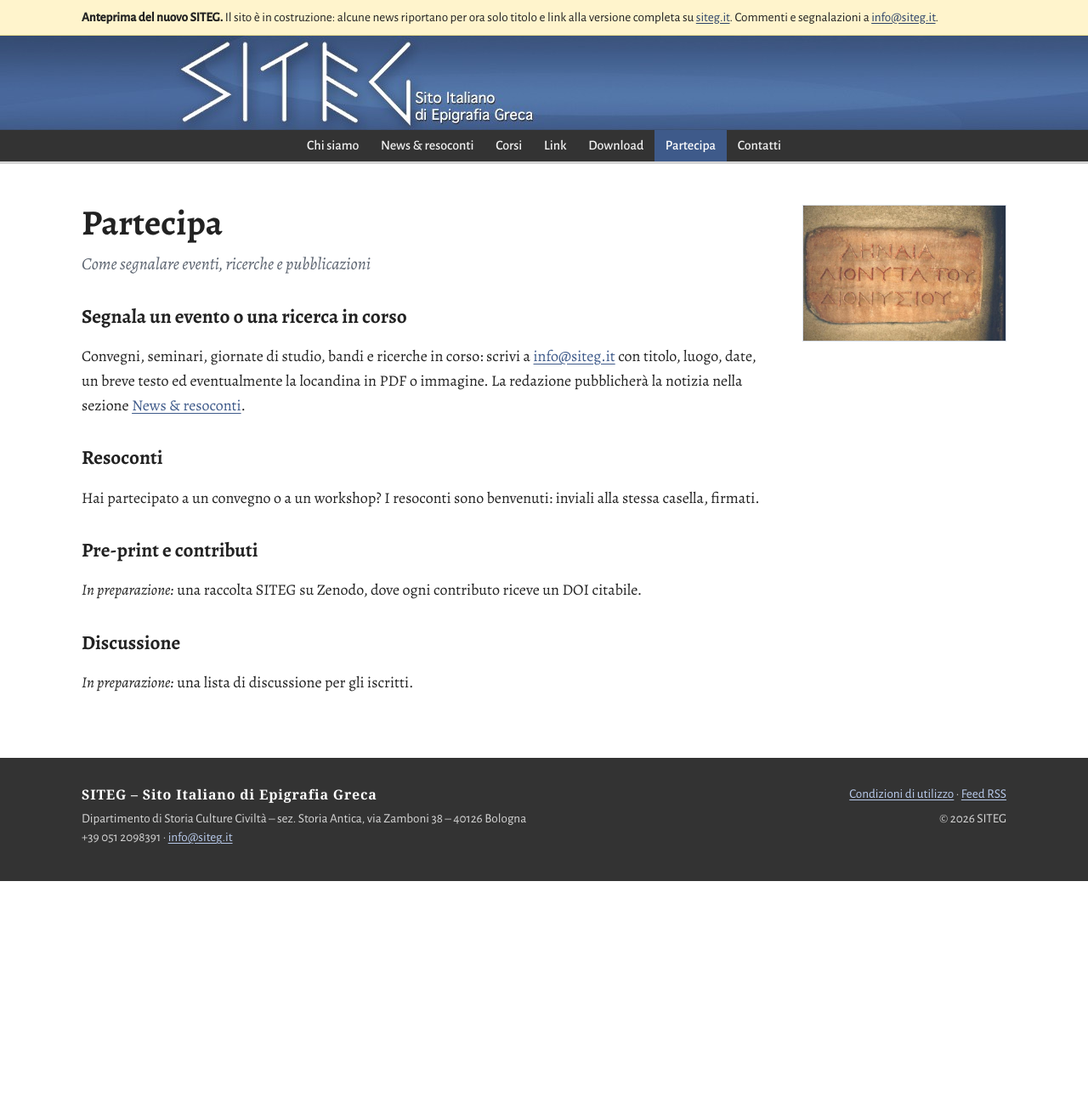
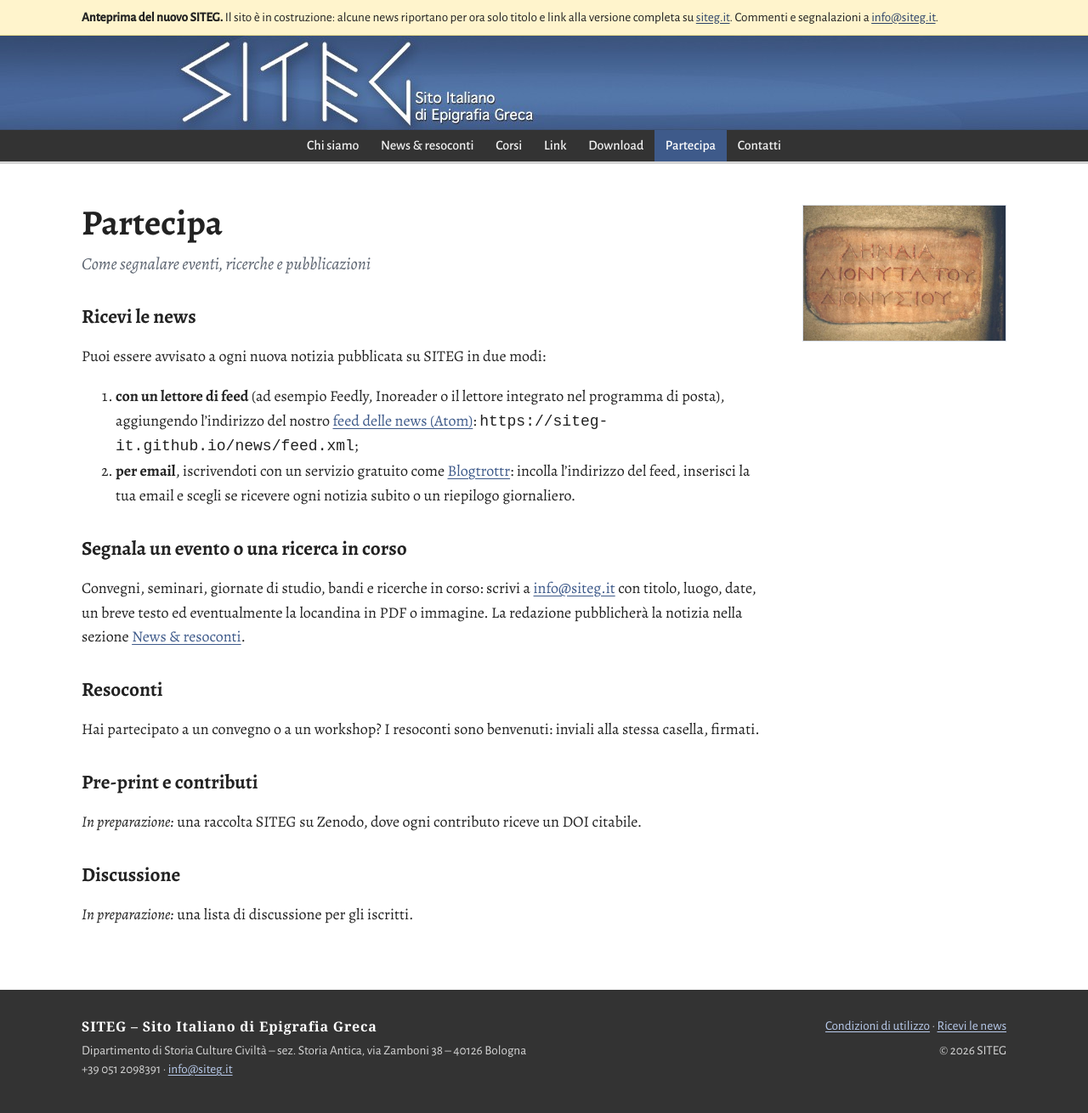
Before and after one commit to SITEG-IT/siteg-it.github.io, a Jekyll site: the page built from pagine/partecipa.md, in a window 1280 px wide. Shown: the whole page at 85% size. Built offline with Jekyll 4.4.1, drawn with Linux system fonts in a browser that asks for light colours; some web fonts are replaced; before the commit the page ends 1037 px from its top, so only the background shows below that.

Commit message:
Aggiunge la sezione Ricevi le news (feed e iscrizione via email)
Co-Authored-By: Claude Opus 5.5 <noreply@anthropic.com>
Claude-Session: https://claude.ai/code/session_01L5UjLma1GyyJqcuBTdFXE1

```diff
--- a/_layouts/default.html
+++ b/_layouts/default.html
@@ -48,7 +48,7 @@
         {{ site.contatti.telefono }} · <a href="mailto:{{ site.contatti.email }}">{{ site.contatti.email }}</a></p>
       </div>
       <div class="piede-destra">
-        <p><a href="{{ '/condizioni-di-utilizzo/' | relative_url }}">Condizioni di utilizzo</a> · <a href="{{ '/news/feed.xml' | relative_url }}">Feed RSS</a></p>
+        <p><a href="{{ '/condizioni-di-utilizzo/' | relative_url }}">Condizioni di utilizzo</a> · <a href="{{ '/partecipa/' | relative_url }}#ricevi-le-news">Ricevi le news</a></p>
         <p>© {{ 'now' | date: '%Y' }} SITEG</p>
       </div>
     </div>
--- a/pagine/partecipa.md
+++ b/pagine/partecipa.md
@@ -8,6 +8,13 @@ redirect_from:
   - /index.php/pages/view/come-fare-per/
   - /index.php/users/register/
 ---
+
+## Ricevi le news
+
+Puoi essere avvisato a ogni nuova notizia pubblicata su SITEG in due modi:
+
+1. **con un lettore di feed** (ad esempio Feedly, Inoreader o il lettore integrato nel programma di posta), aggiungendo l'indirizzo del nostro [feed delle news (Atom)]({{ '/news/feed.xml' | absolute_url }}): `{{ '/news/feed.xml' | absolute_url }}`;
+2. **per email**, iscrivendoti con un servizio gratuito come [Blogtrottr](https://blogtrottr.com/): incolla l'indirizzo del feed, inserisci la tua email e scegli se ricevere ogni notizia subito o un riepilogo giornaliero.
 
 ## Segnala un evento o una ricerca in corso
 
```
